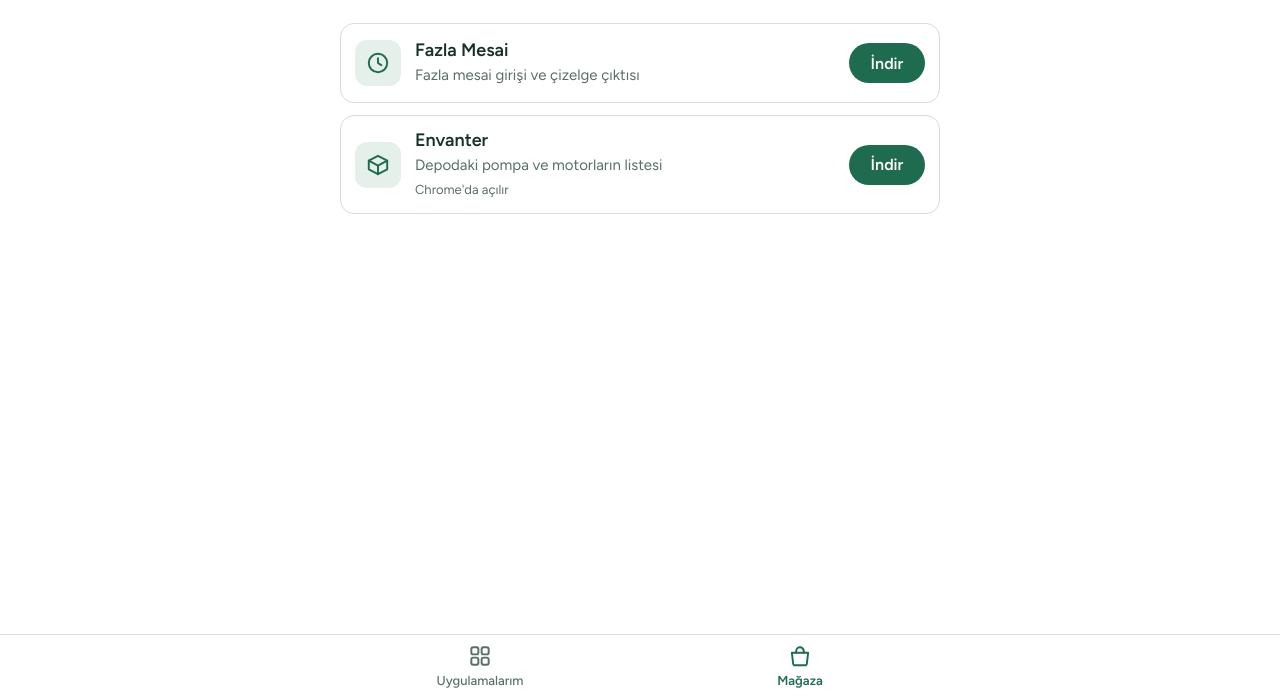
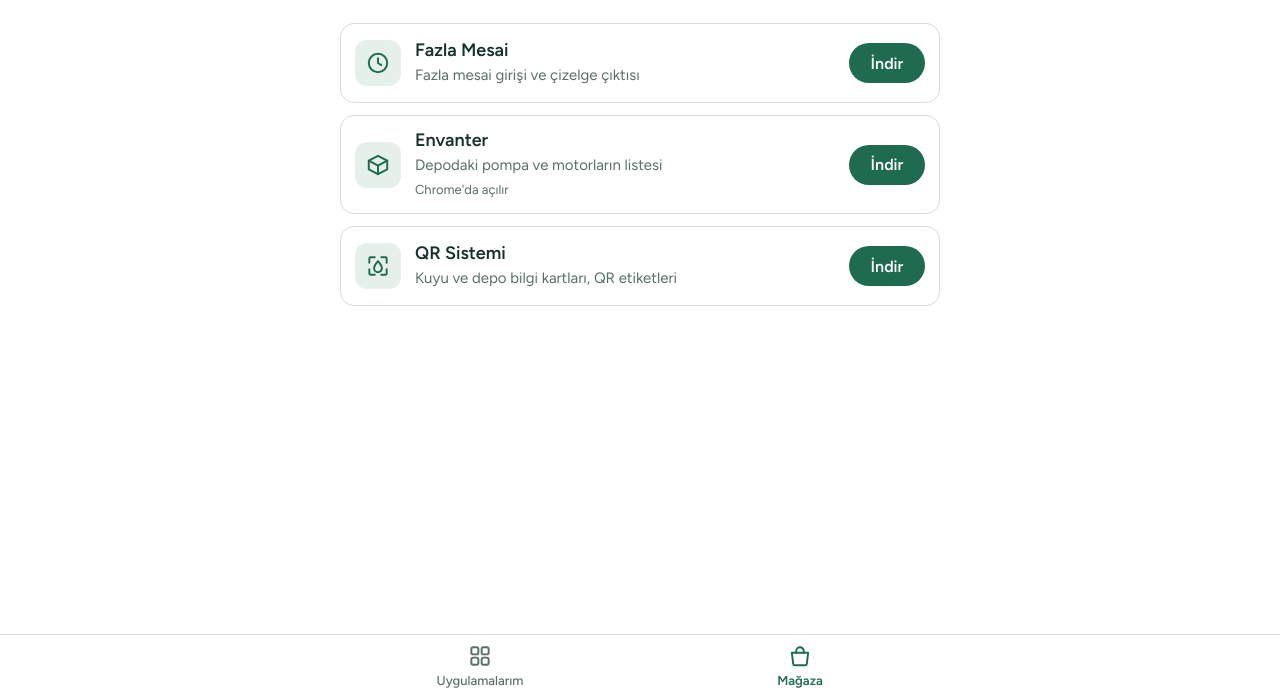
Before and after one commit to NigdeSuKanalizasyon/uygulamalar, a plain HTML site: page index.html in a window 1280 px wide. Shown: the part 101-800 px from the top of the page. Drawn offline with nearby package versions, Linux system fonts and the light colour scheme.

Commit message:
QR Sistemi mağazaya eklendi (yeni qr simgesi)
Co-Authored-By: Claude Opus 5.5 <noreply@anthropic.com>
Claude-Session: https://claude.ai/code/session_0129qZDHVxkL4Nqi1iBWZXW9

```diff
--- a/index.html
+++ b/index.html
@@ -465,7 +465,8 @@
       ekran:  '<rect x="3" y="4" width="18" height="12" rx="2"/><path d="M9 20h6M12 16v4"/>',
       belge:  '<path d="M14 3H7a2 2 0 0 0-2 2v14a2 2 0 0 0 2 2h10a2 2 0 0 0 2-2V8Z"/><path d="M14 3v5h5M9 13h6M9 17h4"/>',
       su:     '<path d="M12 3.5s-6 6.6-6 10.8a6 6 0 0 0 12 0c0-4.2-6-10.8-6-10.8Z"/>',
-      kalkan: '<path d="M12 3 4.5 6v5.5c0 4.4 3.2 8.2 7.5 9.5 4.3-1.3 7.5-5.1 7.5-9.5V6Z"/><path d="m9 12 2 2 4-4"/>'
+      kalkan: '<path d="M12 3 4.5 6v5.5c0 4.4 3.2 8.2 7.5 9.5 4.3-1.3 7.5-5.1 7.5-9.5V6Z"/><path d="m9 12 2 2 4-4"/>',
+      qr:     '<path d="M4 9V5a1 1 0 0 1 1-1h4M15 4h4a1 1 0 0 1 1 1v4M20 15v4a1 1 0 0 1-1 1h-4M9 20H5a1 1 0 0 1-1-1v-4"/><path d="M12 7.5s-3.6 4-3.6 6.6a3.6 3.6 0 0 0 7.2 0c0-2.6-3.6-6.6-3.6-6.6Z"/>'
     };
 
     // =====================================================================
--- a/sw.js
+++ b/sw.js
@@ -12,7 +12,7 @@
   Sadece bu klasörün dosyalarına karışır. İçeride açılan uygulamalara dokunmaz.
 */
 
-const ONBELLEK = "uygulamalar-v4";
+const ONBELLEK = "uygulamalar-v5";
 const DOSYALAR = [
   "./",
   "./index.html",
--- a/uygulamalar.js
+++ b/uygulamalar.js
@@ -16,7 +16,7 @@
     aciklama  : Adın altındaki kısa açıklama (tek satır yeterli).
     link      : Uygulamanın adresi. https:// ile başlamalı.
     simge     : Uygulamanın resmi. Şunlardan birini yazın:
-                saat, kutu, harita, hesap, ekran, belge, su, kalkan
+                saat, kutu, harita, hesap, ekran, belge, su, kalkan, qr
                 Başka bir şey yazarsanız uygulama adının ilk harfi görünür.
     disarida  : İsteğe bağlı. true yazarsanız uygulama, Uygulamalar'ın içinde değil
                 Chrome'da açılır. Uygulamanın kendi güvenlik ayarı başka bir sayfanın
@@ -45,4 +45,10 @@ const UYGULAMALAR = [
     // Envanter başka bir sayfanın içinde gösterilmeye izin vermiyor, Chrome'da açılır.
     disarida: true,
   },
+  {
+    ad: "QR Sistemi",
+    aciklama: "Kuyu ve depo bilgi kartları, QR etiketleri",
+    link: "https://kuyudepokayit.anbe01.workers.dev/ekle.html",
+    simge: "qr",
+  },
 ];
```
